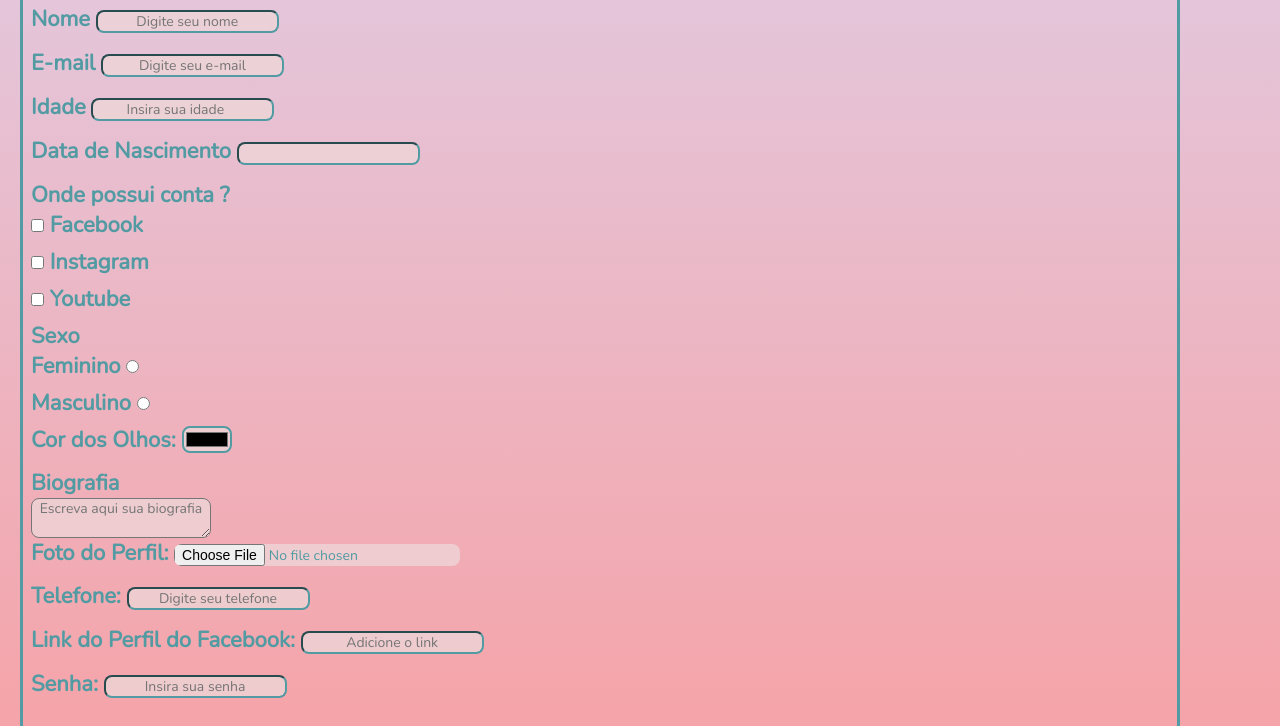
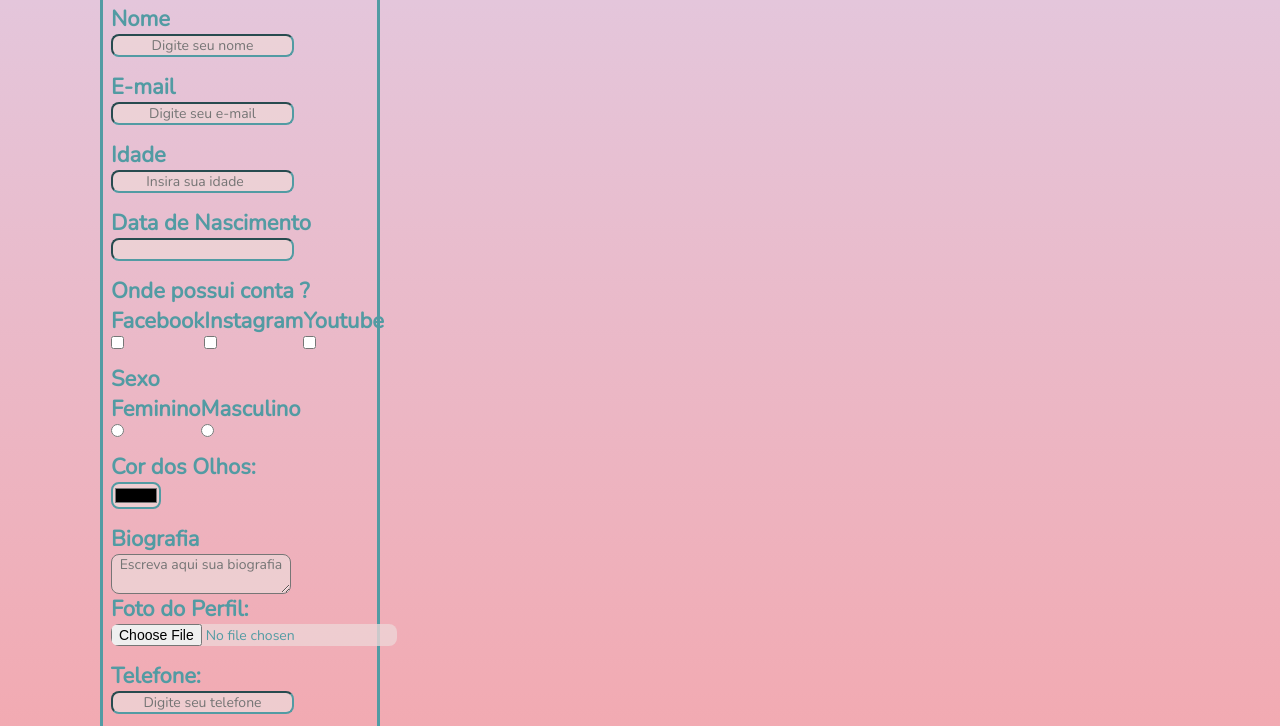
Before and after one commit to Graceksouzaa/Challenge2-Form-DevClub, a plain HTML site: page index.html in a window 1280 px wide. Shown: the part 101-827 px from the top of the page. Drawn offline with nearby package versions, Linux system fonts and the light colour scheme.

Commit message:
acerto das div's checkbox e radio

```diff
--- a/index.html
+++ b/index.html
@@ -36,30 +36,28 @@
                 <input type="data" name="data-nascimento" required>
             </label>
 
-            <label>Onde possui conta ?
-                <div>
+            <label class="tittle-social">Onde possui conta ?
+                <div class="checkbox-social">
                     <label class="input-inline">
-                         <input type="checkbox" name="Facebook">
-                         Facebook
+                        Facebook<input type="checkbox" name="Facebook">
                     </label>
 
                     <label class="input-inline">
-                         <input type="checkbox" name="Instagram">
-                         Instagram
+                        Instagram<input type="checkbox" name="Instagram">
                     </label>
 
                     <label class="input-inline">
-                        <input type="checkbox" name="Youtube">
-                        Youtube
+                        Youtube<input type="checkbox" name="Youtube">
                     </label>
                 </div>
             </label>
 
-            <label>Sexo
-            <div>
+            <label class="tittle-genger">Sexo
+                <div class="radio-genger">
                     <label class="input-inline">
                         Feminino <input type="radio" name="sexo" value="Feminino">
                     </label>
+
                     <label class="input-inline">
                         Masculino <input type="radio" name="sexo" value="Masculino">
                     </label>
@@ -86,8 +84,7 @@
             </label>
 
             <label>Senha:
-                    <input type="password" name="senha" minlength="6" maxlength="8" placeholder="Insira sua senha"
-                        required>
+                <input type="password" name="senha" minlength="6" maxlength="8" placeholder="Insira sua senha" required>
             </label>
         </div>
 
--- a/style.css
+++ b/style.css
@@ -25,7 +25,7 @@ body{
     border-style: solid;
     border-color:#529BA3;
     border-radius: 50px;
-    margin: 10px 100px 10px 20px;
+    margin: 10px 900px 10px 100px;
     padding: 8px;
     background-repeat: no-repeat;
     background-image: linear-gradient(to top, #f7a0a3, #e2cae1)
@@ -57,9 +57,23 @@ input{
     border-color:#529BA3;
     border-width: 2px;
     background-color: #eed6d7c9;
+    display: block;
 }
 
+.tittle-social{
+    display: grid;
+}
+.checkbox-social {
+    display: inline-flex;
+}
 
+.tittle-genger {
+    display: grid;
+}
+
+.radio-genger{
+    display: inline-flex;
+}
 
 textarea{
     border-radius: 8px;
```
Lines whose indentation alone changed are shown as unchanged.
